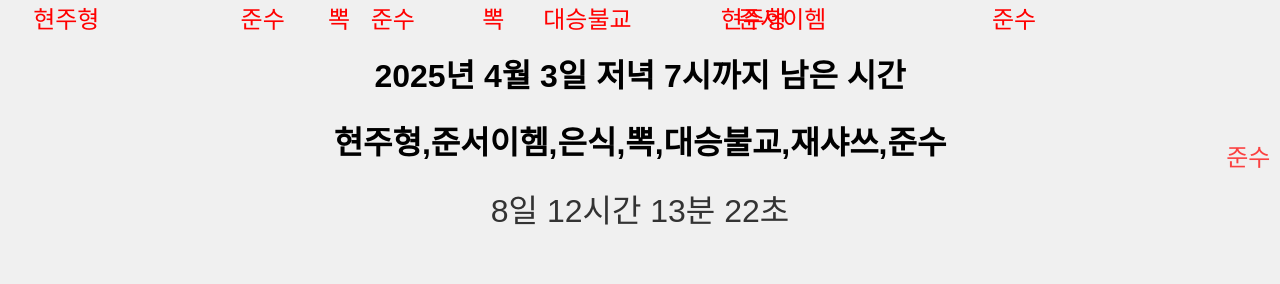
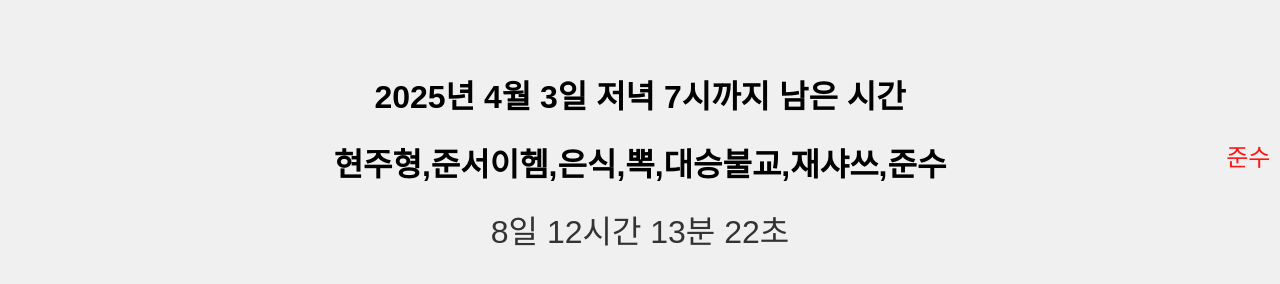
Before and after one commit to jinnsim/jinnsim.github.io, a plain HTML site: page index.html in a window 1280 px wide. Drawn offline with Linux system fonts and the light colour scheme.

Commit message:
상단 겹침 현상 제거
텍스트 초기 투명도 0으로 설정
애니메이션 시작시 투명도 1로 변경

```diff
--- a/index.html
+++ b/index.html
@@ -8,7 +8,8 @@
       font-family: Arial, sans-serif;
       text-align: center;
       background-color: #f0f0f0;
-      margin-top: 50px;
+      margin: 0;
+      padding-top: 50px;
       position: relative;
       overflow: hidden;
     }
@@ -16,7 +17,6 @@
       font-size: 2em;
       color: #333;
     }
-    /* 배경에 떨어지는 글씨를 위한 컨테이너 */
     .falling-text-container {
       position: fixed;
       top: 0;
@@ -27,35 +27,49 @@
       overflow: hidden;
       z-index: -1; /* 메인 컨텐츠 뒤에 배치 */
     }
-    /* 떨어지는 텍스트 스타일과 애니메이션 (색상: 빨간색) */
     .falling-text {
       position: absolute;
       font-size: 1.5em;
       color: red;
+      opacity: 0; /* 초기 투명도 0으로 설정 */
       animation: fall linear infinite;
     }
     @keyframes fall {
       0% {
         transform: translateY(-100px);
-        opacity: 1;
+        opacity: 0; /* 시작 시 투명 */
+      }
+      20% {
+        opacity: 1; /* 20% 지점에서 완전히 불투명 */
       }
       100% {
         transform: translateY(100vh);
-        opacity: 0;
+        opacity: 0; /* 끝날 때 다시 투명 */
       }
+    }
+    .content {
+      opacity: 0;
+      transition: opacity 0.5s ease-in;
+    }
+    .content.loaded {
+      opacity: 1;
     }
   </style>
 </head>
 <body>
-  <!-- 배경 애니메이션 컨테이너 -->
   <div class="falling-text-container"></div>
 
-  <h1>2025년 4월 3일 저녁 7시까지 남은 시간</h1>
-  <h1>현주형,준서이헴,은식,뽁,대승불교,재샤쓰,준수</h1>
-  <div id="timer"></div>
+  <div class="content">
+    <h1>2025년 4월 3일 저녁 7시까지 남은 시간</h1>
+    <h1>현주형,준서이헴,은식,뽁,대승불교,재샤쓰,준수</h1>
+    <div id="timer"></div>
+  </div>
 
   <script>
-    // 카운트다운 타이머 코드
+    window.addEventListener('load', () => {
+      document.querySelector('.content').classList.add('loaded');
+    });
+
     function updateTimer() {
       const targetDate = new Date('2025-04-03T19:00:00');
       const currentDate = new Date();
@@ -77,41 +91,33 @@
     }
 
     const timerInterval = setInterval(updateTimer, 1000);
-    updateTimer(); // 페이지 로드 시 타이머 즉시 표시
+    updateTimer();
 
-    // 배경에 떨어지는 글씨 애니메이션 코드
     function createFallingText() {
       const container = document.querySelector('.falling-text-container');
-      // 주어진 이름 목록
       const names = ["현주형", "준서이헴", "은식", "뽁", "대승불교", "재샤쓰", "준수"];
-      // 이름 목록에서 랜덤하게 선택
       const text = names[Math.floor(Math.random() * names.length)];
 
       const span = document.createElement('span');
       span.classList.add('falling-text');
       span.textContent = text;
 
-      // 랜덤한 수평 위치 설정 (화면 전체)
       const left = Math.random() * 100;
       span.style.left = left + '%';
 
-      // 랜덤 애니메이션 지속시간 (5초 ~ 15초)
       const duration = 5 + Math.random() * 10;
       span.style.animationDuration = duration + 's';
 
-      // 랜덤 애니메이션 시작 지연 시간 (0초 ~ 10초)
       const delay = Math.random() * 10;
       span.style.animationDelay = delay + 's';
 
       container.appendChild(span);
 
-      // 애니메이션 주기가 끝나면 DOM에서 제거하여 메모리 관리
       setTimeout(() => {
         span.remove();
       }, (duration + delay) * 1000);
     }
 
-    // 0.5초마다 새로운 떨어지는 글씨 생성
     setInterval(createFallingText, 500);
   </script>
 </body>
```
